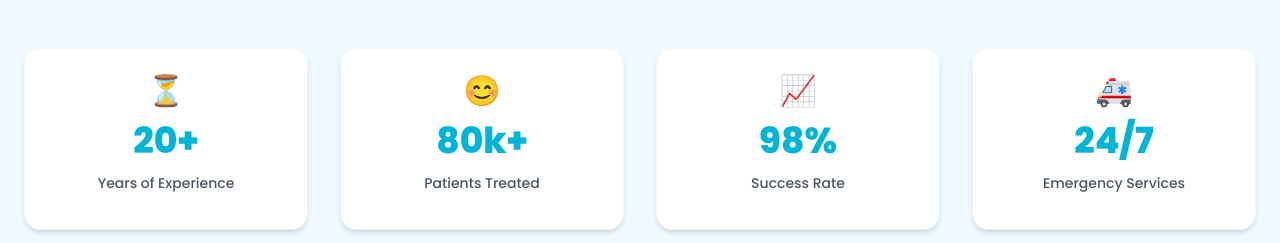
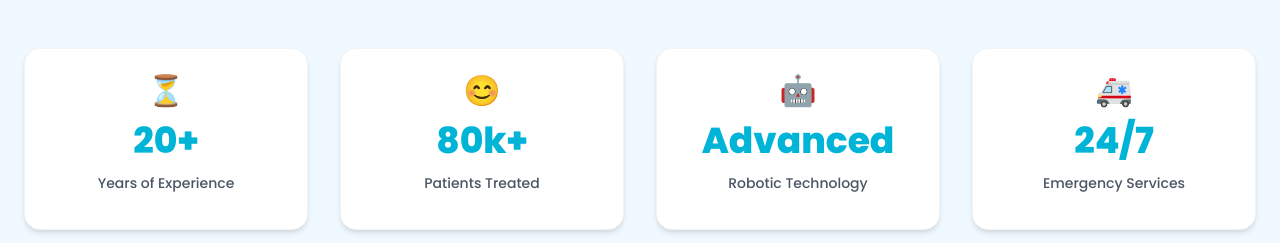
Before and after one commit to devesh00011/bone-and-joint-frontend, a Next.js app: page /about in a window 1280 px wide. Shown: the part 1740-1983 px from the top of the page. Built offline with nearby package versions, Linux system fonts and the light colour scheme; no server answers.

Commit message:
Update AboutClient.jsx

```diff
--- a/src/app/about/AboutClient.jsx
+++ b/src/app/about/AboutClient.jsx
@@ -184,7 +184,7 @@ export default function AboutClient() {
                         {[
                             { number: "20+", label: "Years of Experience", icon: "⏳" },
                             { number: "80k+", label: "Patients Treated", icon: "😊" },
-                            { number: "98%", label: "Success Rate", icon: "📈" },
+                            { number: "Advanced", label: "Robotic Technology", icon: "🤖" },
                             { number: "24/7", label: "Emergency Services", icon: "🚑" }
                         ].map((item, index) => (
                             <div
```
